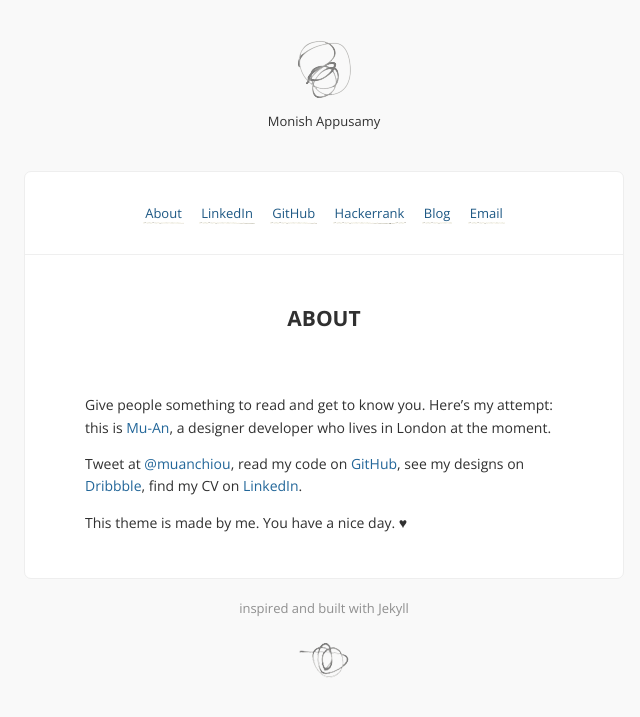
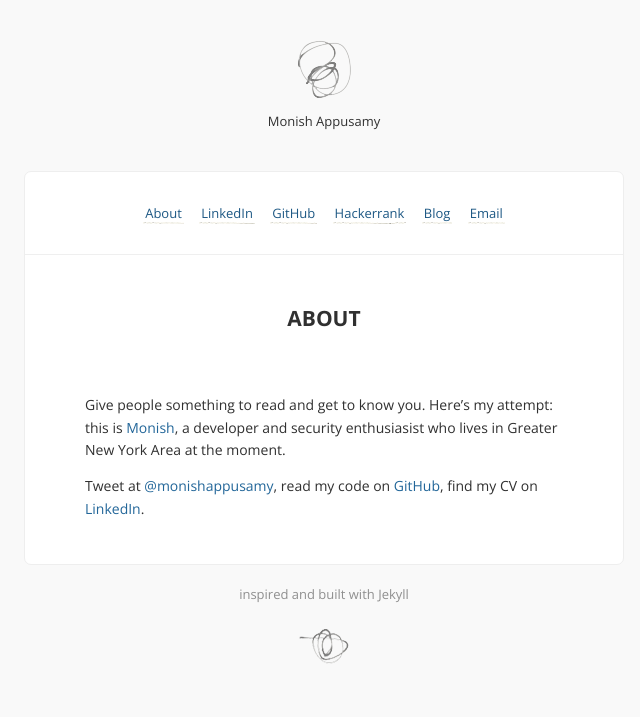
Before and after one commit to monishappusamy/monishappusamy.github.io, a Jekyll site: the page built from about.md, in a window 1280 px wide. Shown: the top 717 px of the page, without its empty margins (316-956 px from the left). Built offline with Jekyll 4.4.1, drawn with Linux system fonts in a browser that asks for light colours; Markdown is read by kramdown in place of the engine named in the settings; comment, search, counter and statistics services are not loaded.

Commit message:
Update about.md

```diff
--- a/about.md
+++ b/about.md
@@ -3,8 +3,6 @@ layout: page
 title: About
 ---
 
-Give people something to read and get to know you. Here's my attempt: this is [Mu-An](http://muan.co), a designer developer who lives in London at the moment.
+Give people something to read and get to know you. Here's my attempt: this is [Monish](http://monish.co.in), a developer and security enthusiasist who lives in Greater New York Area at the moment.
 
-Tweet at [@muanchiou](http://twitter.com/muanchiou), read my code on [GitHub](http://github.com/muan), see my designs on [Dribbble](http://dribbble.com/muan), find my CV on [LinkedIn](http://uk.linkedin.com/in/muanchiou).
-
-This theme is made by me. You have a nice day. ♥
+Tweet at [@monishappusamy](http://twitter.com/monishappusamy), read my code on [GitHub](http://github.com/monishappusamy), find my CV on [LinkedIn](http://linkedin.com/in/monishappusamy).
```
